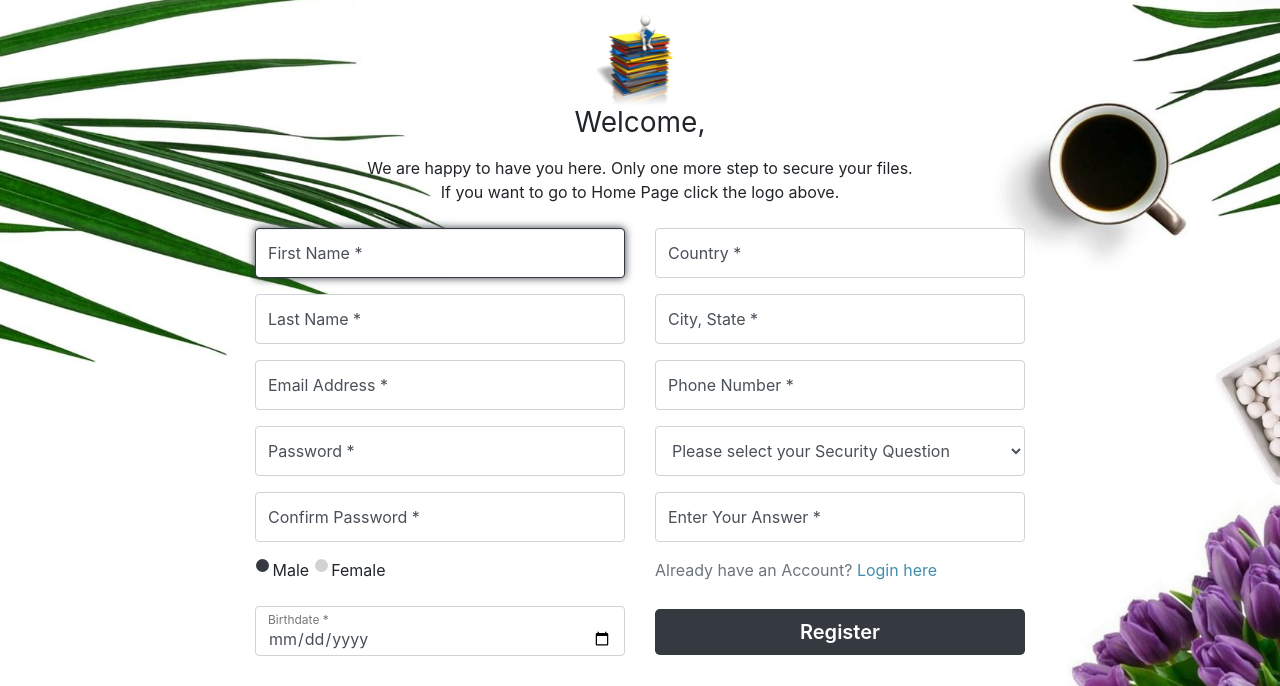
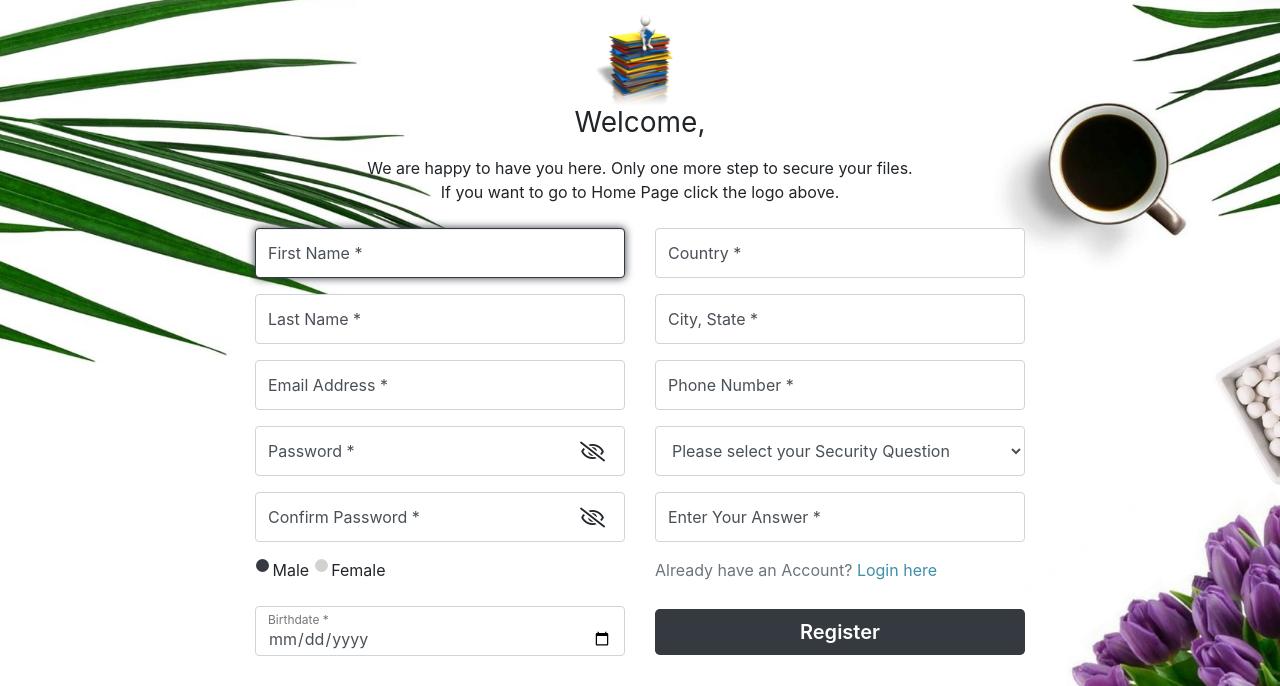
Before and after one commit to blendmehani/MyPersonalDrive, a Django app: template templates/accounts/register.html in a window 1280 px wide. Shown: the part 17-703 px from the top of the page. Run offline with Django 3.2, Linux system fonts and the light colour scheme; the template is opened without the code that fills it, so the values that code supplies are empty; some libraries are stand-ins or nearby versions.

Commit message:
Now you can hide, show password in login and registration forms.

```diff
--- a/static/accounts/css/register.css
+++ b/static/accounts/css/register.css
@@ -50,19 +50,10 @@ input[type='radio']:checked:after {
 
 body {
     background-image: url("/static/images/accountsbg.jpg");
-    /* Background image is centered vertically and horizontally at all times */
-  background-position: center center;
-
-  /* Background image doesn't tile */
-  background-repeat: no-repeat;
-
-  /* Background image is fixed in the viewport so that it doesn't move when
-     the content's height is greater than the image's height */
-  background-attachment: fixed;
-
-  /* This is what makes the background image rescale based
-     on the container's size */
-  background-size: cover;
+    background-position: center center;
+    background-repeat: no-repeat;
+    background-attachment: fixed;
+    background-size: cover;
 
 }
 
@@ -174,8 +165,6 @@ body {
     color: #777;
 }
 
-/* Fallback for Edge
--------------------------------------------------- */
 @supports (-ms-ime-align: auto) {
     .form-label-group {
         display: -ms-flexbox;
@@ -196,3 +185,17 @@ body {
 a {
     color: #408ea9;
 }
+.show_hide{
+    display: block;
+    position: relative;
+    text-align: left;
+    top: 0;
+    left: 0;
+    font-size: 20px;
+}
+#togglePassword, #togglePassword1{
+    position: absolute;
+    bottom: 14px;
+    right:20px;
+    cursor: pointer;
+}
--- a/templates/accounts/login.html
+++ b/templates/accounts/login.html
@@ -27,7 +27,7 @@
         }
     </style>
 </head>
-<body>
+<body onload="Toggle1()">
 <form class="form-signin" method="post">
     {% csrf_token %}
     <div class="text-center mb-4">
@@ -37,7 +37,7 @@
     </div>
 
     <div class="form-label-group">
-        <input type="email" name="email" id="inputEmail" class="form-control" placeholder="Email address"
+        <input type="email" name="email" id="inputEmail" class="form-control active" placeholder="Email address"
                required autofocus>
         <label for="inputEmail">Email Address</label>
 
@@ -45,6 +45,7 @@
 
     <div class="form-label-group">
         <input type="password" name="password" id="inputPassword" class="form-control" placeholder="Password" required>
+        <div class="show_hide"><i onclick="Toggle1()" class="far fa-eye-slash" id="togglePassword"></i></div>
         <label for="inputPassword">Password</label>
     </div>
 
@@ -67,6 +68,7 @@
     <button id="buttonId" class="btn btn-lg btn-primary btn-block" type="submit">Sign in</button>
     <p class="mt-5 mb-3 text-muted text-center">No Account?<a href="../register"> Register here</a></p>
 </form>
+<script src="{% static 'accounts/js/show_hide_password.js' %}"></script>
 <script src="{% static 'bootstrap/js/jquery.min.js' %}"></script>
 <script src="{% static 'bootstrap/js/bootstrap.bundle.min.js' %}"></script>
 </body>
--- a/templates/accounts/register.html
+++ b/templates/accounts/register.html
@@ -10,9 +10,9 @@
     <link rel="icon" href="{% static 'images/logo.png' %}">
     <link rel="stylesheet" href="{% static 'bootstrap/css/bootstrap.min.css' %}">
     <link rel="stylesheet" href="{% static 'accounts/css/register.css' %}">
+    <link rel="stylesheet" href="{% static 'fontawesome/css/all.css' %}">
 </head>
-<body>
-
+<body onload="Toggle1(); Toggle2()">
 
 <div class="container register" id="one">
     <div class="row mt-n4">
@@ -45,11 +45,13 @@
                     <div class="form-group form-label-group">
                         <input required type="password" name="password1" id="inputPassword" class="form-control"
                                placeholder="Password *"/>
+                        <div class="show_hide"><i class="far fa-eye-slash" onclick="Toggle1()" id="togglePassword"></i></div>
                         <label for="inputPassword">Password *</label>
                     </div>
                     <div class="form-group form-label-group">
                         <input required type="password" name="password2" id="inputConfirmPassword" class="form-control"
                                placeholder="Confirm Password *"/>
+                        <div class="show_hide"><i onclick="Toggle2()" class="far fa-eye-slash" id="togglePassword1"></i></div>
                         <label for="inputConfirmPassword">Confirm Password *</label>
                     </div>
 
@@ -73,18 +75,19 @@
                 <div class="col-md-6">
                     <div class="form-group form-label-group">
                         <input required type="text" name="country" id="inputCountry" class="form-control"
-                               placeholder="Country *" value="{{ register_form.initial.country }}" />
+                               placeholder="Country *" value="{{ register_form.initial.country }}"/>
                         <label for="inputCountry">Country *</label>
                     </div>
                     <div class="form-group form-label-group">
                         <input required type="text" name="city" id="inputCity" class="form-control"
-                               placeholder="City *" value="{{ register_form.initial.city }}" />
+                               placeholder="City *" value="{{ register_form.initial.city }}"/>
                         <label for="inputCity">City, State *</label>
                     </div>
 
                     <div class="form-group form-label-group">
                         <input required type="text" name="phone_number" id="inputPhone" minlength="6" maxlength="16"
-                               class="form-control" placeholder="Your Phone *" value="{{ register_form.initial.phone_number }}" />
+                               class="form-control" placeholder="Your Phone *"
+                               value="{{ register_form.initial.phone_number }}"/>
                         <label for="inputPhone">Phone Number *</label>
                     </div>
                     <div class="form-group">
@@ -132,6 +135,7 @@
     </script>
 {% endif %}
 
+<script src="{% static 'accounts/js/show_hide_password.js' %}"></script>
 <script src="{% static 'bootstrap/js/jquery.min.js' %}"></script>
 <script src="{% static 'bootstrap/js/bootstrap.bundle.min.js' %}"></script>
 </body>
```
Also changed, not shown: static/accounts/css/login.css (+14 -1 lines).
